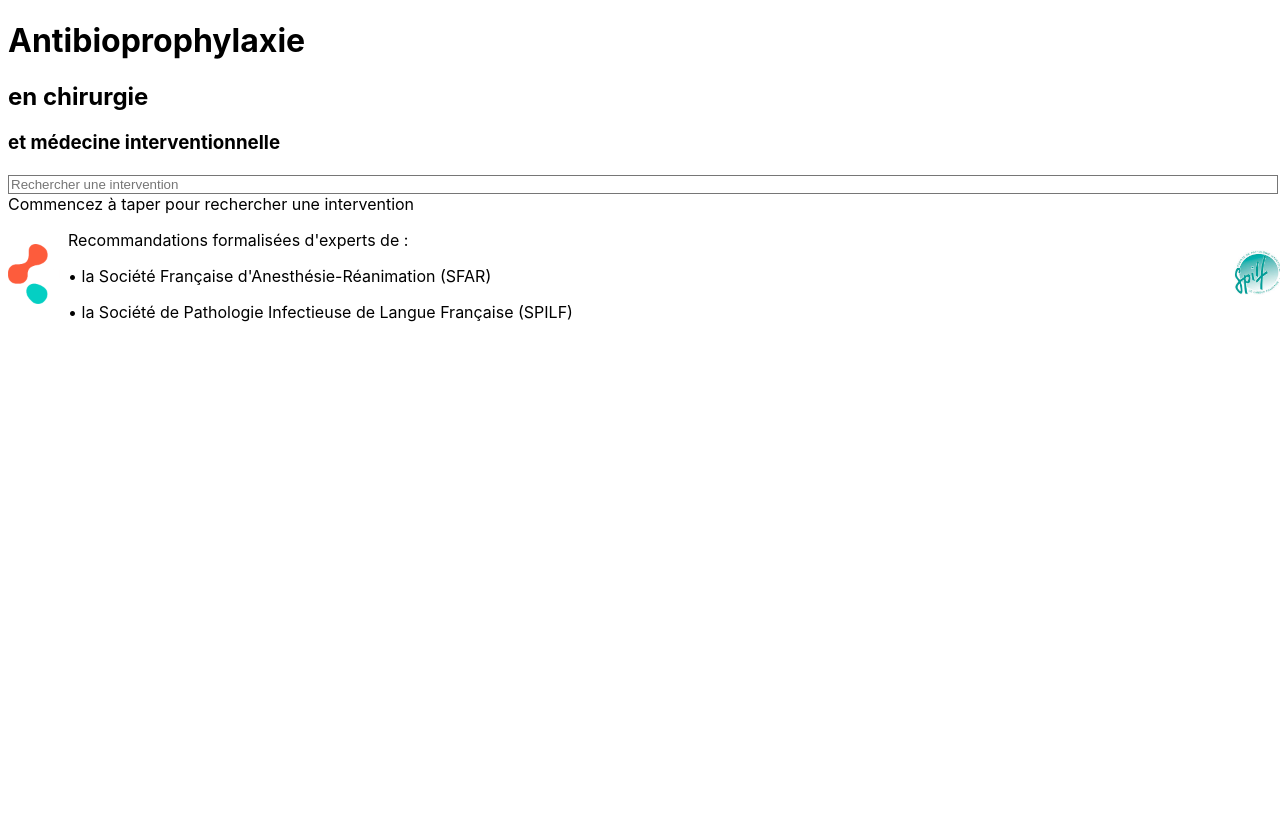
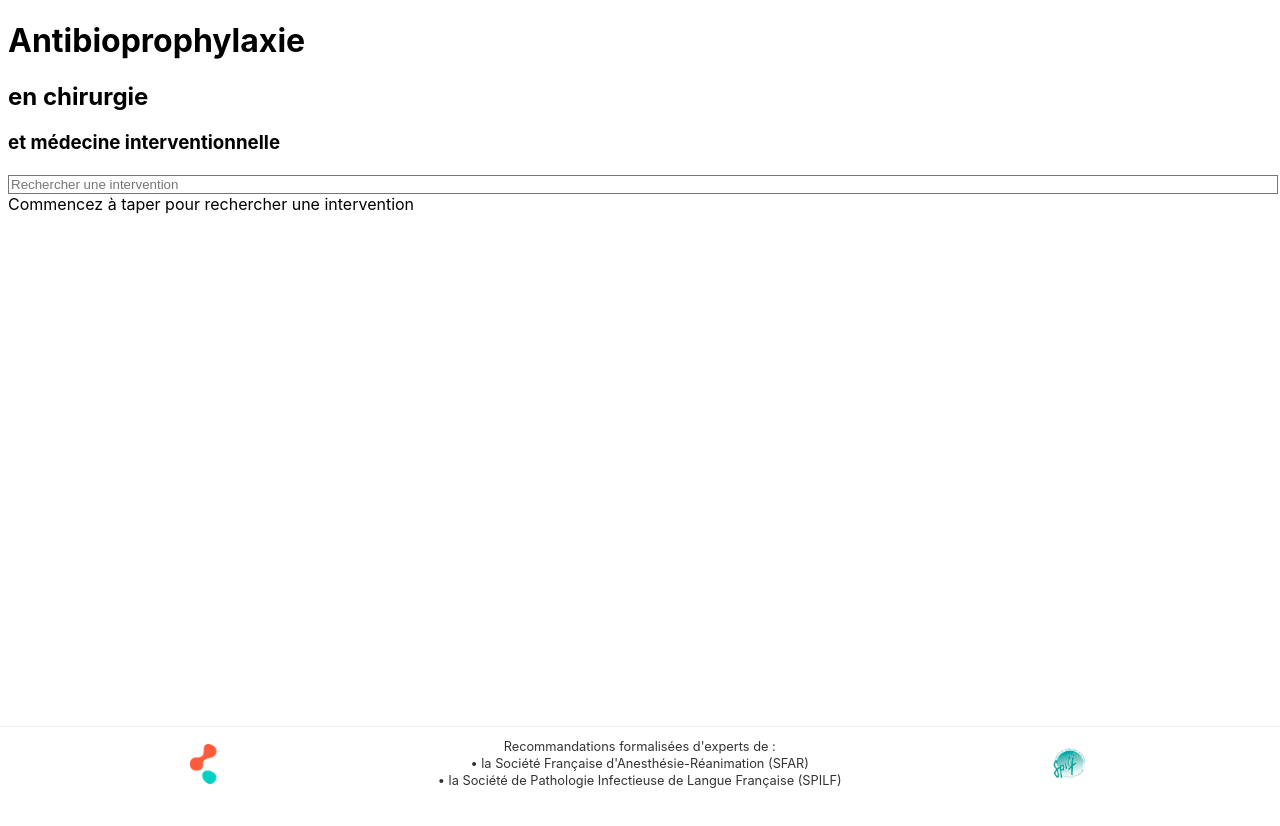
Before and after one commit to tomboulier/recos-antibioprophylaxie-SFAR, a Vue app in the folder frontend/: page / in a window 1280 px wide. Shown: the top 826 px of the page. Built offline with nearby package versions, Linux system fonts and the light colour scheme.

Commit message:
fix: correction du footer avec positionnement strictement horizontal (logo gauche, texte centre, logo droite)

```diff
--- a/frontend/src/App.vue
+++ b/frontend/src/App.vue
@@ -47,24 +47,24 @@ const handleSearch = (query) => {
         :query="searchQuery"
       />
 
-      <!-- Footer simplifié au maximum pour correspond à l'image -->
-      <div class="mt-20"></div>
+      <!-- Espacement pour que le contenu ne soit pas caché par le footer -->
+      <div class="mb-24"></div>
 
-      <div class="absolute bottom-0 w-full py-4 bg-white">
-        <div class="max-w-4xl mx-auto flex items-center px-6">
-          <div style="width: 60px">
-            <img src="/logo_sfar.png" alt="SFAR" width="60" />
+      <!-- Footer STRICTEMENT horizontal avec display: flex et space-between -->
+      <div style="position: fixed; bottom: 0; left: 0; right: 0; background-color: white; padding: 10px 0; border-top: 1px solid #eee;">
+        <div style="display: flex; justify-content: space-between; align-items: center; max-width: 900px; margin: 0 auto; padding: 0 20px;">
+          <!-- Logo gauche -->
+          <img src="/logo_sfar.png" alt="SFAR" style="height: 40px; width: auto;" />
+
+          <!-- Texte au milieu -->
+          <div style="text-align: center; color: #333; font-size: 0.8rem; margin: 0 15px;">
+            <p style="margin: 2px 0;">Recommandations formalisées d'experts de :</p>
+            <p style="margin: 2px 0;">• la Société Française d'Anesthésie-Réanimation (SFAR)</p>
+            <p style="margin: 2px 0;">• la Société de Pathologie Infectieuse de Langue Française (SPILF)</p>
           </div>
 
-          <div class="flex-1 ml-4 mr-4 text-left text-sm">
-            <p>Recommandations formalisées d'experts de :</p>
-            <p>• la Société Française d'Anesthésie-Réanimation (SFAR)</p>
-            <p>• la Société de Pathologie Infectieuse de Langue Française (SPILF)</p>
-          </div>
-
-          <div style="width: 60px">
-            <img src="/logo-SPILF.jpeg" alt="SPILF" width="60" />
-          </div>
+          <!-- Logo droite -->
+          <img src="/logo-SPILF.jpeg" alt="SPILF" style="height: 40px; width: auto;" />
         </div>
       </div>
     </div>
```
